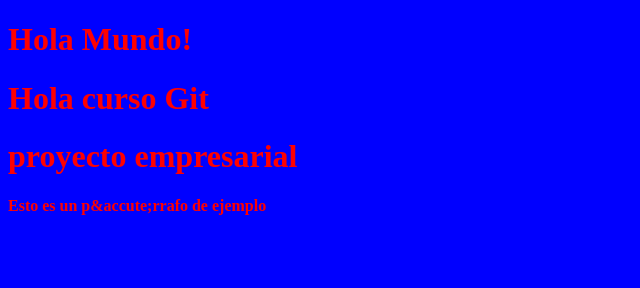
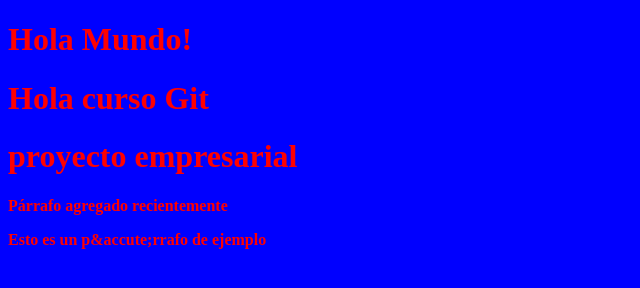
Before and after one commit to mariogl13/CursoGit, a plain HTML site: page index.html in a window 1280 px wide. Shown: the whole page, without its empty margins (0-640 px from the left). Drawn offline with Linux system fonts and the light colour scheme.

Commit message:
Update index.html

```diff
--- a/index.html
+++ b/index.html
@@ -9,6 +9,7 @@
         <h1>Hola Mundo!</h1>
         <h1>Hola curso Git</h1>
         <h1>proyecto empresarial</h1>
+        <p>Párrafo agregado recientemente</p>
 
         <p>Esto es un p&accute;rrafo de ejemplo</p>
     </body>
```
